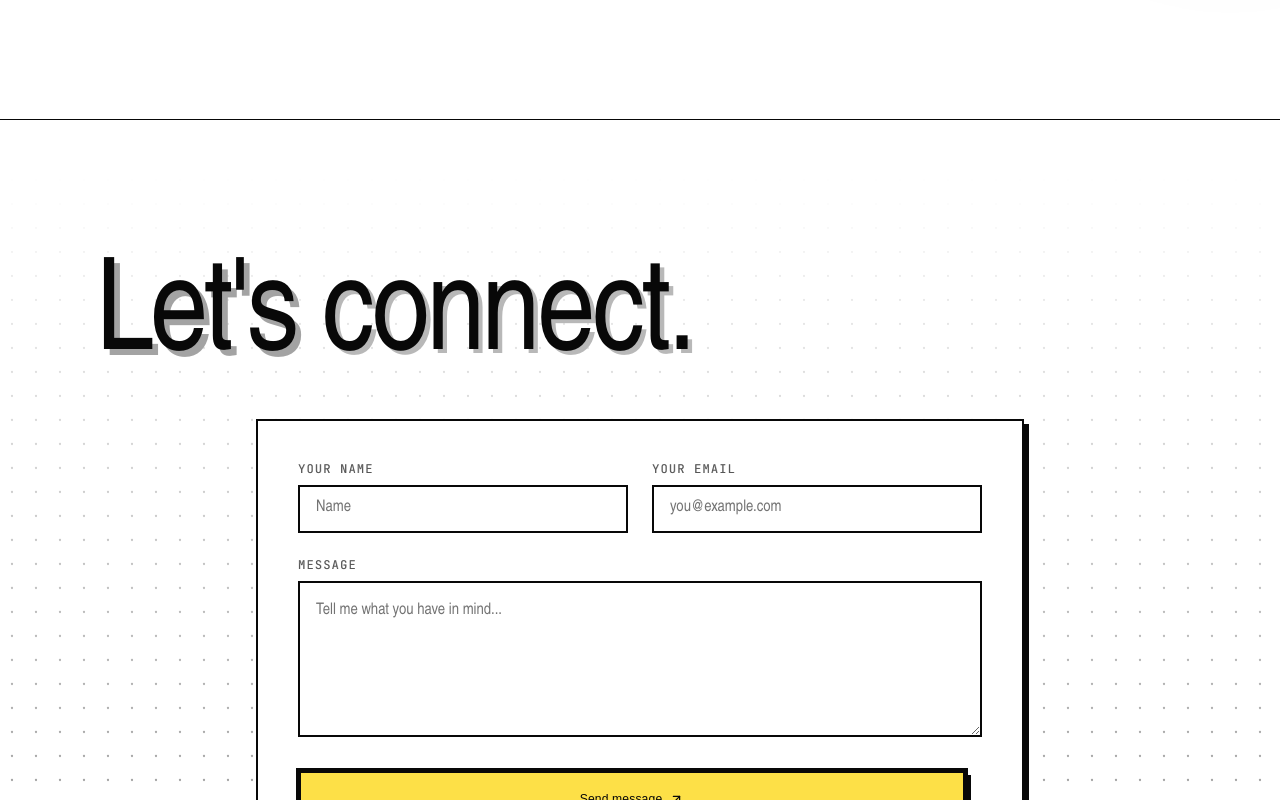
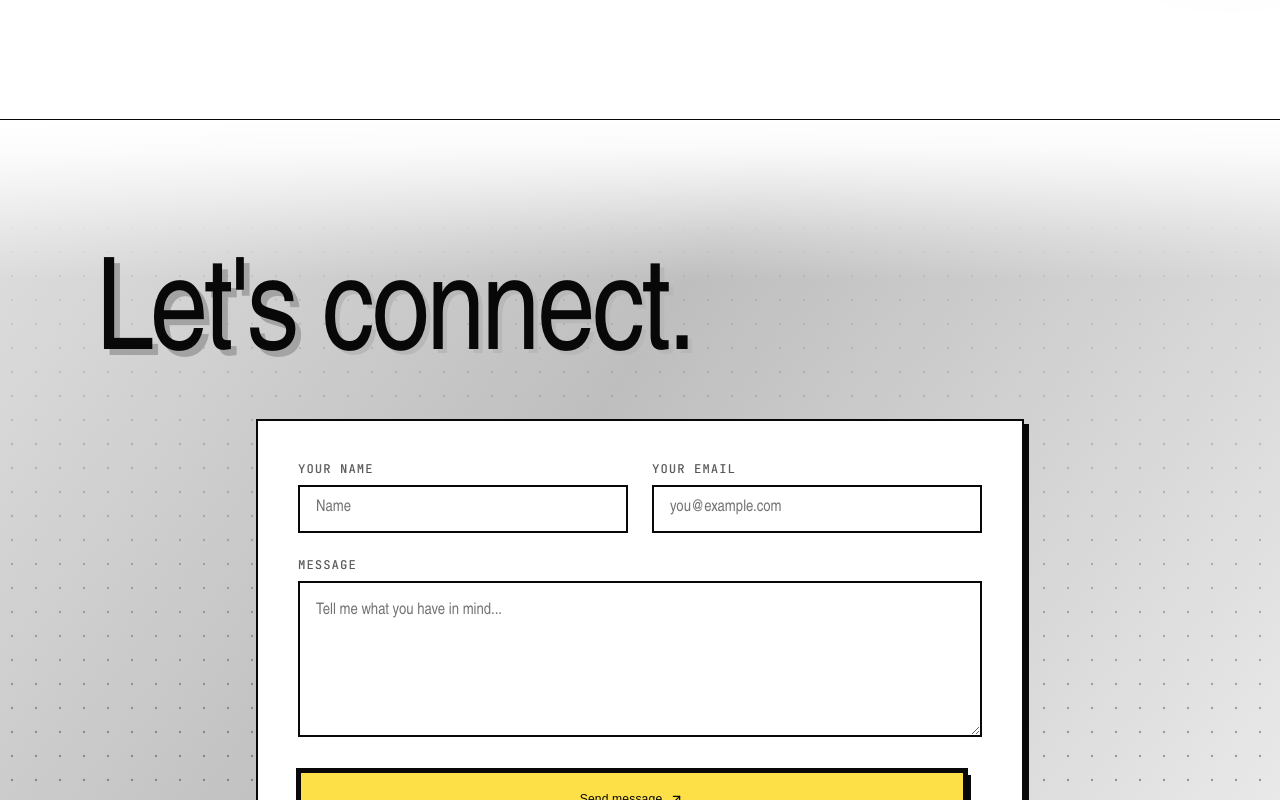
Before and after one commit to AVINASHTIWARI14/portfolio, a React (Vite) app: page / in a window 1280 px wide. Shown: the part 4220-5020 px from the top of the page. Built offline with nearby package versions, Linux system fonts and the light colour scheme; a web font is replaced by a local one.

Commit message:
Restore grey-white animated gradient in Let's connect section

```diff
--- a/src/components/portfolio/Contact.tsx
+++ b/src/components/portfolio/Contact.tsx
@@ -62,7 +62,7 @@ export function Contact() {
         aria-hidden="true"
         className="pointer-events-none absolute inset-0 z-0"
         style={{
-          background: "#ffffff",
+          background: "linear-gradient(125deg, #a0a0a0 0%, #ffffff 32%, #b0b0b0 58%, #ffffff 82%, #a0a0a0 100%)",
           backgroundSize: "300% 300%",
         }}
         animate={{
@@ -71,7 +71,6 @@ export function Contact() {
         }}
         transition={{ duration: 10, repeat: Infinity, ease: "easeInOut" }}
       />
-
 
       <InteractiveDotField variant="contact" />
       <div className="relative z-10 mx-auto max-w-6xl px-5 sm:px-8">
```
